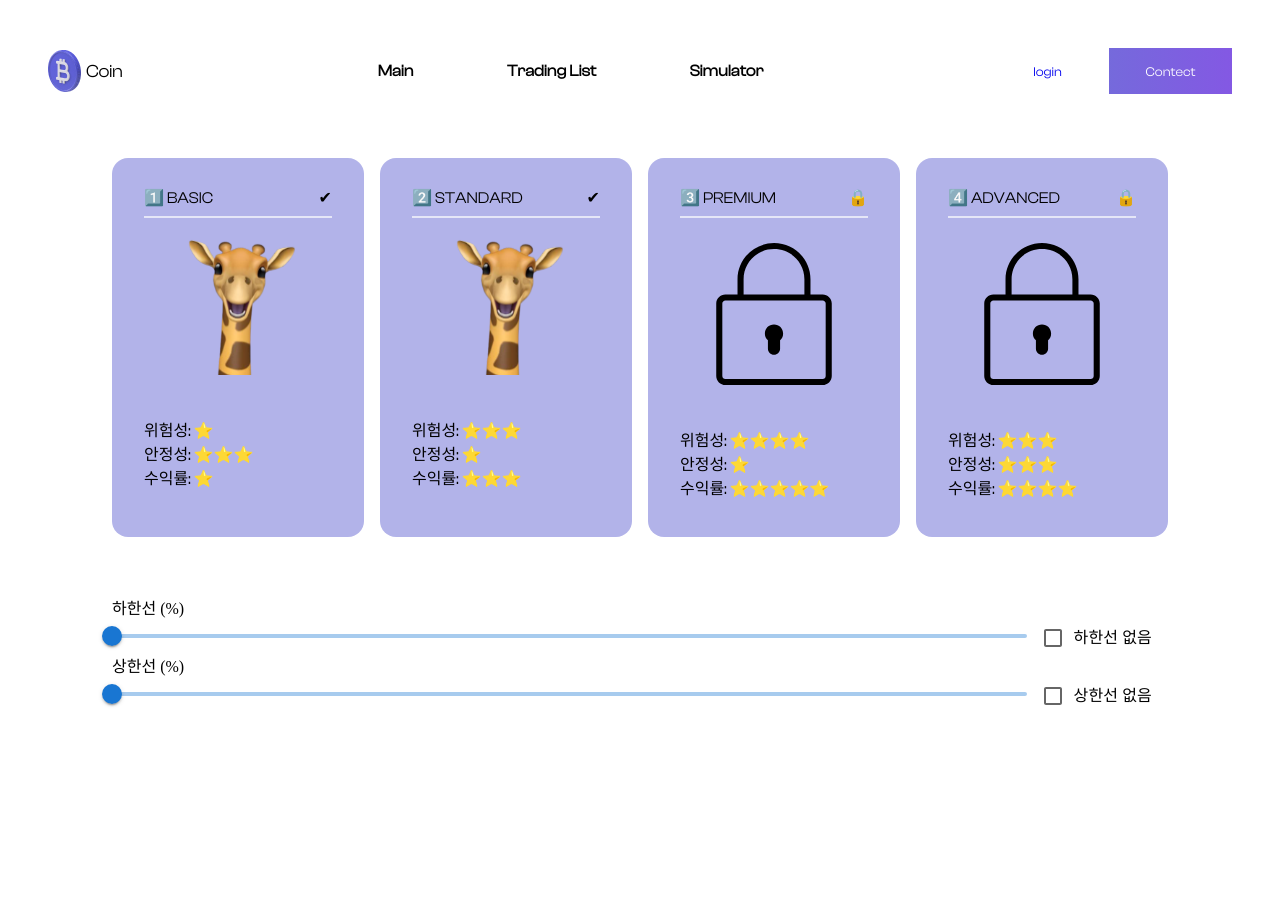
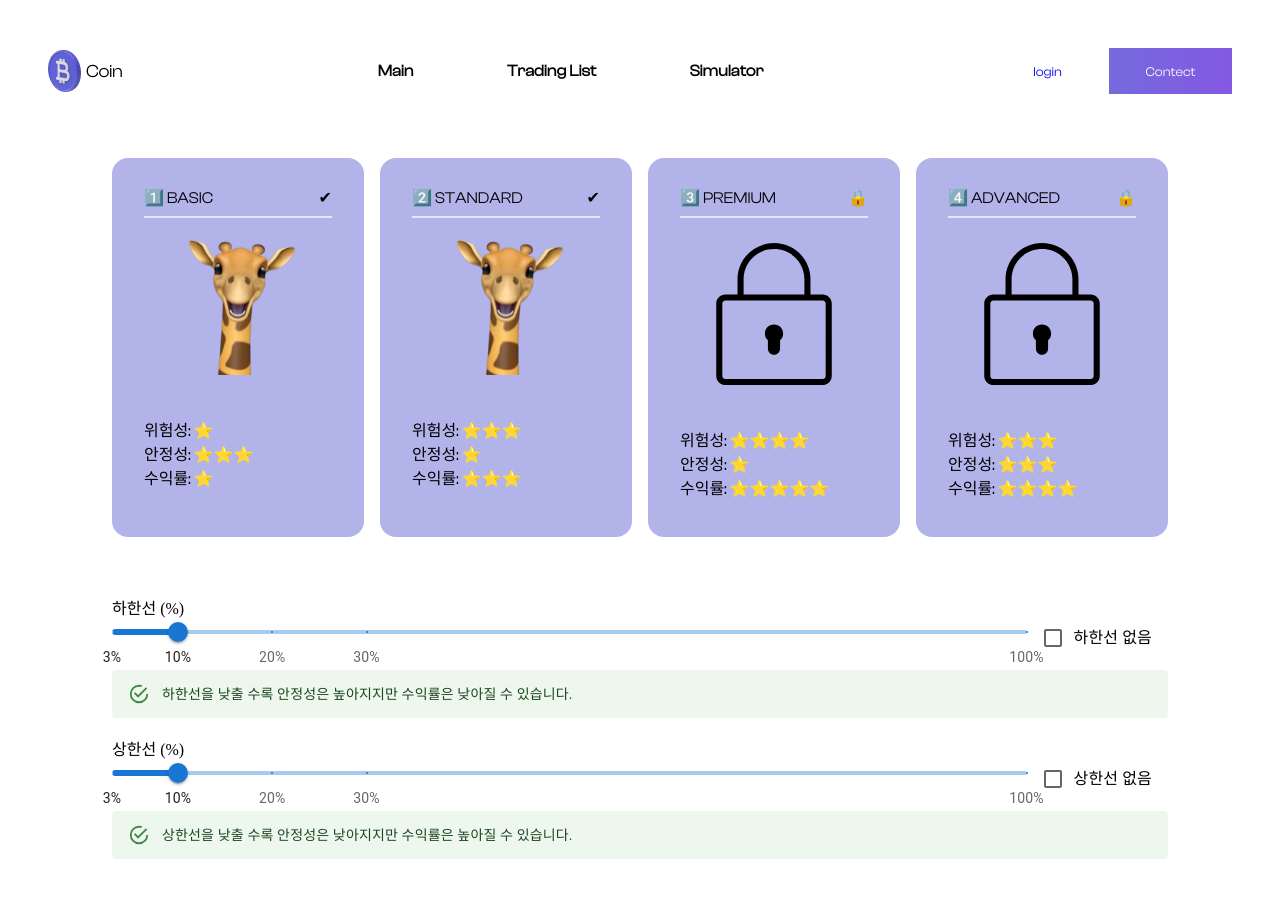
Before and after one commit to LeeSeungjae00/coin-front-end, a React (Create React App) app: page /admin in a window 1280 px wide. Shown: the top 898 px of the page. Before the commit the page ends 800 px from the top, so only its background shows below. Built offline with nearby package versions, Linux system fonts and the light colour scheme.

Commit message:
:sparkles: Introduce new features.
- 하한선 상한선 기본적인 기능 추가

```diff
--- a/src/components/adminPage/adminPage.module.scss
+++ b/src/components/adminPage/adminPage.module.scss
@@ -16,6 +16,6 @@
   }
   .flexBox {
     display: flex;
-    align-items: center;
+    align-items: flex-start;
   }
 }
--- a/src/components/adminPage/adminPage.tsx
+++ b/src/components/adminPage/adminPage.tsx
@@ -1,11 +1,49 @@
-import React from "react";
+import React, { useState } from "react";
 import styles from "./adminPage.module.scss";
 import Giraffe from "../../svgs/giraffe.svg";
 import StrategyCard from "./components/strategyCard";
 import Slider from "@mui/material/Slider";
-import { Checkbox, FormControlLabel } from "@mui/material";
+import { Alert, Checkbox, FormControlLabel } from "@mui/material";
+
+const marks = [
+  {
+    value: 3,
+    label: "3%",
+  },
+  {
+    value: 10,
+    label: "10%",
+  },
+  {
+    value: 20,
+    label: "20%",
+  },
+  {
+    value: 30,
+    label: "30%",
+  },
+  {
+    value: 100,
+    label: "100%",
+  },
+];
 
 export default function AdminPage() {
+  const [upLine, setUpLine] = useState<{
+    val: number | number[];
+    disable: boolean;
+  }>({
+    val: 10,
+    disable: false,
+  });
+  const [downLine, setDownLine] = useState<{
+    val: number | number[];
+    disable: boolean;
+  }>({
+    val: 10,
+    disable: false,
+  });
+
   return (
     <>
       <div className={styles.strategyList}>
@@ -42,17 +80,75 @@ export default function AdminPage() {
         하한선 (%)
         <div className={styles.flexBox}>
           <div className={styles.sliderContainer}>
-            <Slider></Slider>
+            <Slider
+              disabled={downLine.disable}
+              marks={marks}
+              valueLabelDisplay="auto"
+              value={downLine.val}
+              onChange={(e, value) => {
+                setDownLine({
+                  ...downLine,
+                  val: value,
+                });
+              }}
+              min={3}
+              max={100}
+            ></Slider>
           </div>
-          <FormControlLabel control={<Checkbox />} label="하한선 없음" />
+          <FormControlLabel
+            control={
+              <Checkbox
+                onChange={(e, checked) => {
+                  setDownLine({
+                    ...downLine,
+                    disable: checked,
+                  });
+                }}
+                value={downLine.disable}
+              />
+            }
+            label="하한선 없음"
+          />
         </div>
+        <Alert sx={{ mb: 3 }}>
+          하한선을 낮출 수록 안정성은 높아지지만 수익률은 낮아질 수 있습니다.
+        </Alert>
         상한선 (%)
         <div className={styles.flexBox}>
           <div className={styles.sliderContainer}>
-            <Slider></Slider>
+            <Slider
+              disabled={upLine.disable}
+              marks={marks}
+              valueLabelDisplay="auto"
+              value={upLine.val}
+              onChange={(e, value) => {
+                setUpLine({
+                  ...upLine,
+                  val: value,
+                });
+              }}
+              min={3}
+              max={100}
+            ></Slider>
           </div>
-          <FormControlLabel control={<Checkbox />} label="상한선 없음" />
+          <FormControlLabel
+            control={
+              <Checkbox
+                onChange={(e, checked) => {
+                  setUpLine({
+                    ...upLine,
+                    disable: checked,
+                  });
+                }}
+                value={upLine.disable}
+              />
+            }
+            label="상한선 없음"
+          />{" "}
         </div>
+        <Alert>
+          상한선을 낮출 수록 안정성은 낮아지지만 수익률은 높아질 수 있습니다.
+        </Alert>
       </div>
     </>
   );
```
